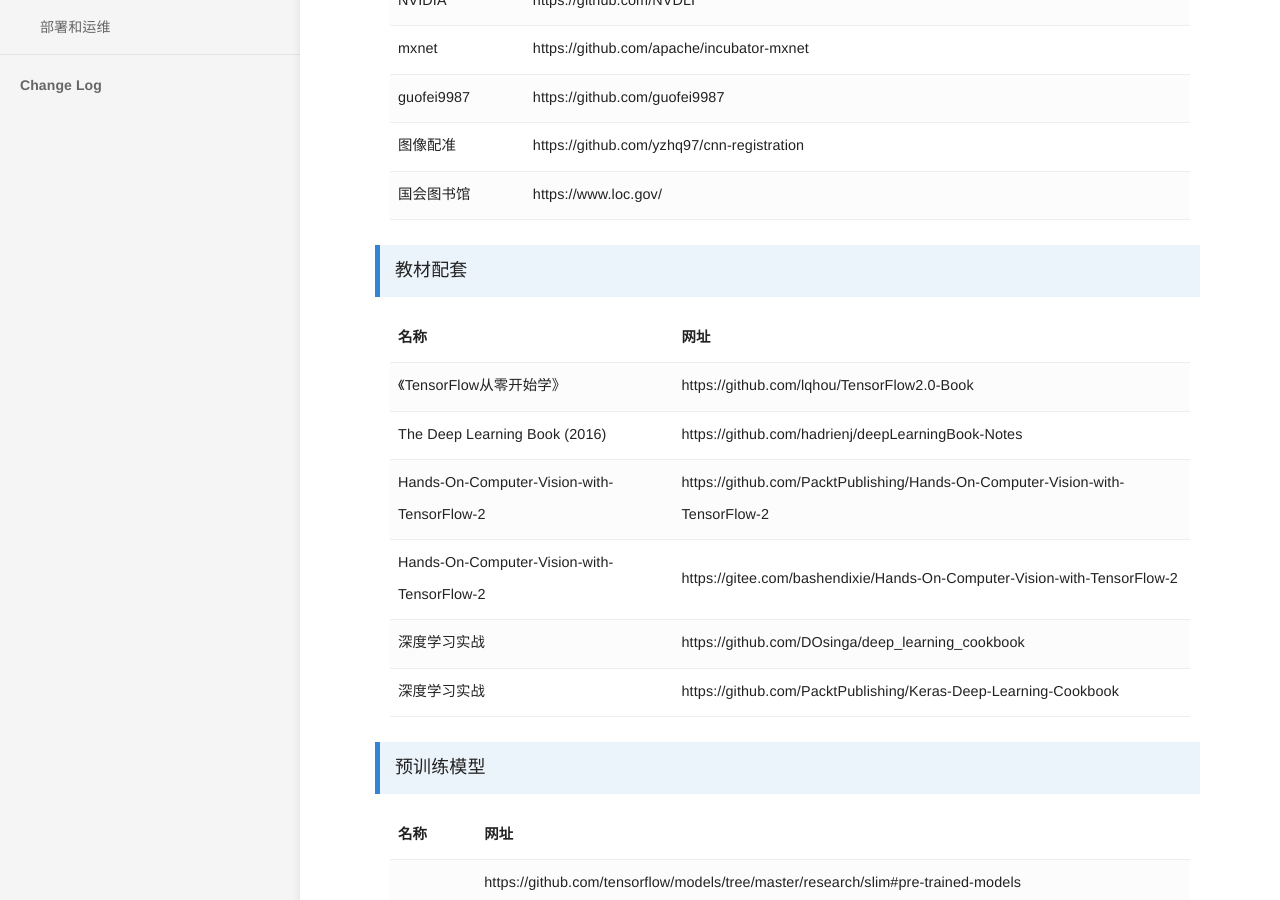
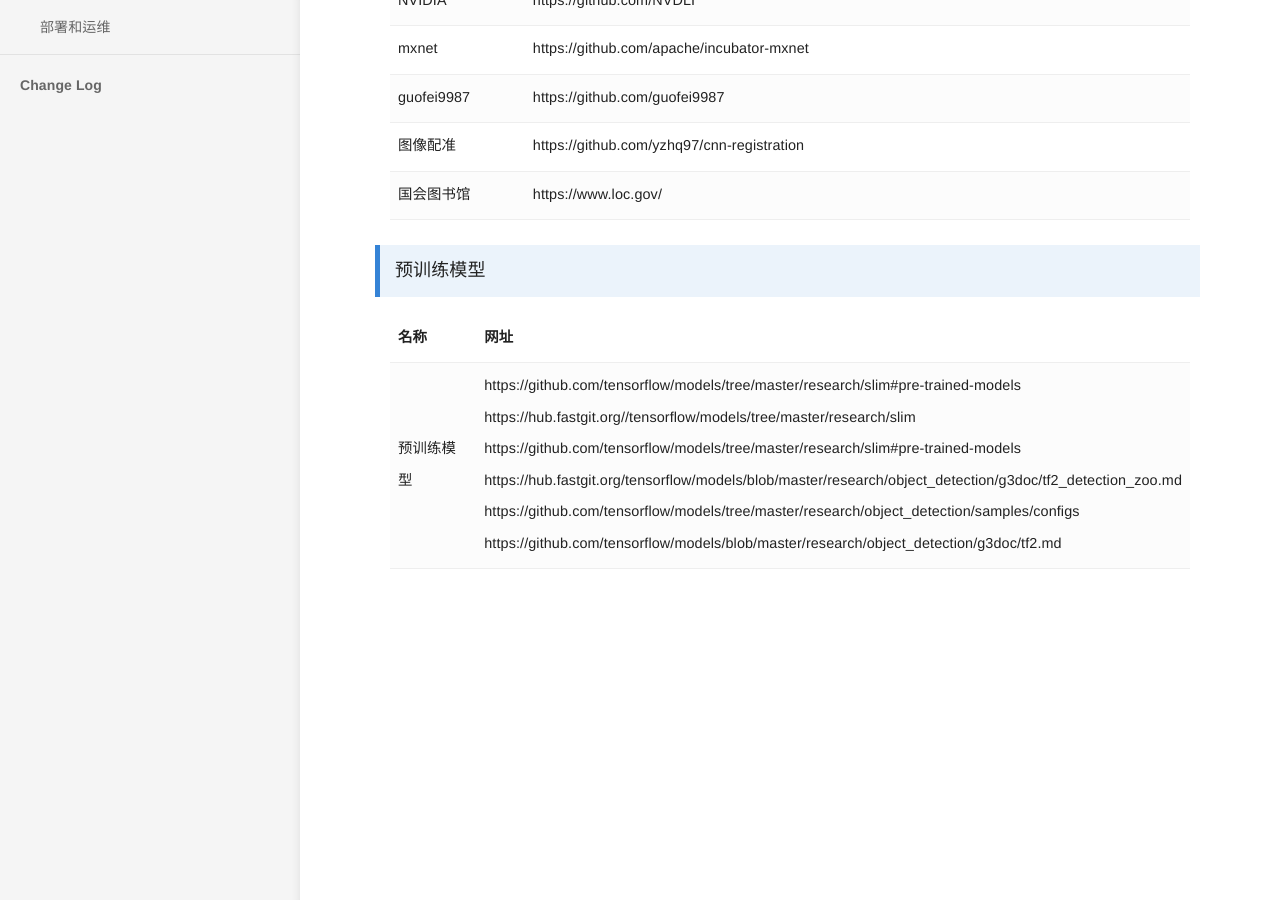
Before and after one commit to bashendixie/Machine_Learning_Notes, a Jekyll site: the page built from _docs/1、机器学习/Github资源.md, in a window 1280 px wide and 900 px high, scrolled down 817 px. Built offline with Jekyll 4.4.1, drawn with Linux system fonts in a browser that asks for light colours; some web fonts are replaced.

Commit message:
no message

```diff
--- a/_docs/1、机器学习/Github资源.md
+++ b/_docs/1、机器学习/Github资源.md
@@ -143,71 +143,7 @@
 </table>
 
 
-> 教材配套
-<table width="1033" style="font-size: 0.8em;">
-	<tbody>
-		<tr>
-			<td>
-				<strong>
-					名称
-				</strong>
-			</td>
-			<td>
-				<strong>
-					网址
-				</strong>
-			</td>
-		</tr>
-		<tr>
-			<td>
-				《TensorFlow从零开始学》
-			</td>
-			<td>
-				https://github.com/lqhou/TensorFlow2.0-Book
-			</td>
-		</tr>
-		<tr>
-			<td>
-				The Deep Learning Book (2016)
-			</td>
-			<td>
-				https://github.com/hadrienj/deepLearningBook-Notes
-			</td>
-		</tr>
-		<tr>
-			<td>
-				Hands-On-Computer-Vision-with-TensorFlow-2
-			</td>
-			<td>
-				https://github.com/PacktPublishing/Hands-On-Computer-Vision-with-TensorFlow-2
-			</td>
-		</tr>
-		<tr>
-			<td>
-				Hands-On-Computer-Vision-with-TensorFlow-2
-			</td>
-			<td>
-				https://gitee.com/bashendixie/Hands-On-Computer-Vision-with-TensorFlow-2
-			</td>
-		</tr>
-		<tr>
-			<td>
-				深度学习实战
-			</td>
-			<td>
-				https://github.com/DOsinga/deep_learning_cookbook
-			</td>
-		</tr>
-		<tr>
-			<td>
-				深度学习实战
-			</td>
-			<td>
-				https://github.com/PacktPublishing/Keras-Deep-Learning-Cookbook
-			</td>
-		</tr>
-	</tbody>
-</table>
+
 
 
 > 预训练模型
```
Also changed, not shown: _docs/1、机器学习/机器学习课程.md (+22 -0 lines).
